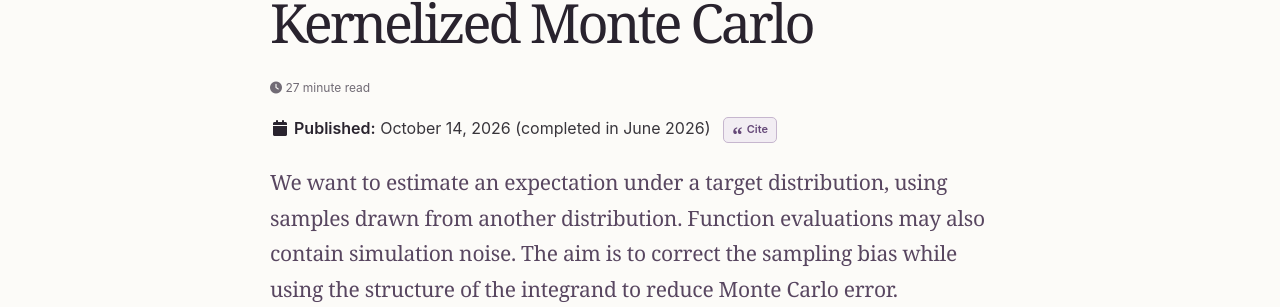
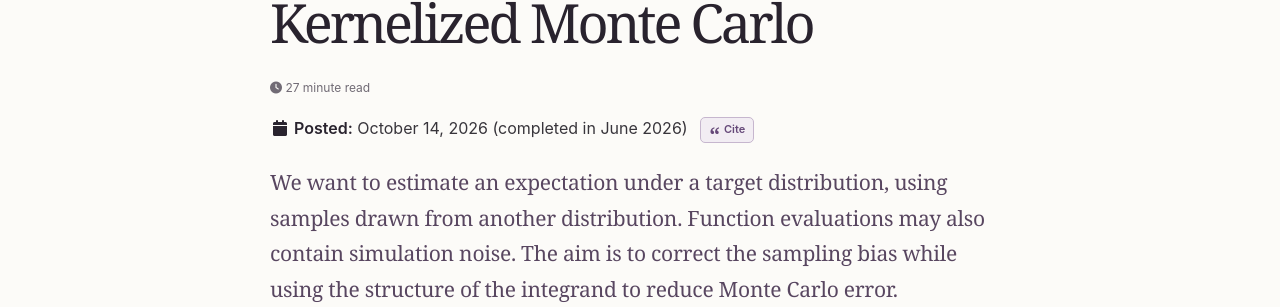
Before and after one commit to ZhuYouheng/zhuyouheng.github.io, a Jekyll site: the page built from _notes/two-space-stein.md, in a window 1280 px wide. Shown: the part 239-546 px from the top of the page. Built offline with Jekyll 4.4.1, drawn with Linux system fonts in a browser that asks for light colours.

Commit message:
Use Posted label for notes and contain narrow-screen math overflow

```diff
--- a/_layouts/single.html
+++ b/_layouts/single.html
@@ -40,7 +40,7 @@
         {% elsif page.venue and page.date %}
           <p>Published in <i>{{ page.venue }}</i>, {{ page.date | default: "1900-01-01" | date: "%Y" }} </p>
         {% elsif page.date %}
-          <p class="page__date"><strong><i class="fa fa-fw fa-calendar" aria-hidden="true"></i> {{ site.data.ui-text[site.locale].date_label | default: "Published:" }}</strong> <time datetime="{{ page.date | date_to_xmlschema }}">{{ page.date | default: "1900-01-01" | date: "%B %d, %Y" }}</time>{% if page.show_cite %} <span class="note-date-tail">{% endif %}{% if page.completed_note %} <span class="page__completion-note">({{ page.completed_note | escape }})</span>{% endif %}{% if page.show_cite %} {% include note-cite-button.html %}</span>{% endif %}</p>
+          <p class="page__date"><strong><i class="fa fa-fw fa-calendar" aria-hidden="true"></i> {% if page.collection == 'notes' %}Posted:{% else %}{{ site.data.ui-text[site.locale].date_label | default: "Published:" }}{% endif %}</strong> <time datetime="{{ page.date | date_to_xmlschema }}">{{ page.date | default: "1900-01-01" | date: "%B %d, %Y" }}</time>{% if page.show_cite %} <span class="note-date-tail">{% endif %}{% if page.completed_note %} <span class="page__completion-note">({{ page.completed_note | escape }})</span>{% endif %}{% if page.show_cite %} {% include note-cite-button.html %}</span>{% endif %}</p>
         {% endif %}
         </header>
       {% endunless %}
--- a/assets/css/sobolev-note.css
+++ b/assets/css/sobolev-note.css
@@ -17,6 +17,7 @@
   font-size: 16px;
   line-height: 1.85;
   overflow-wrap: break-word;
+  overflow-x: clip;
 }
 
 .sobolev-note .note-lead {
```
